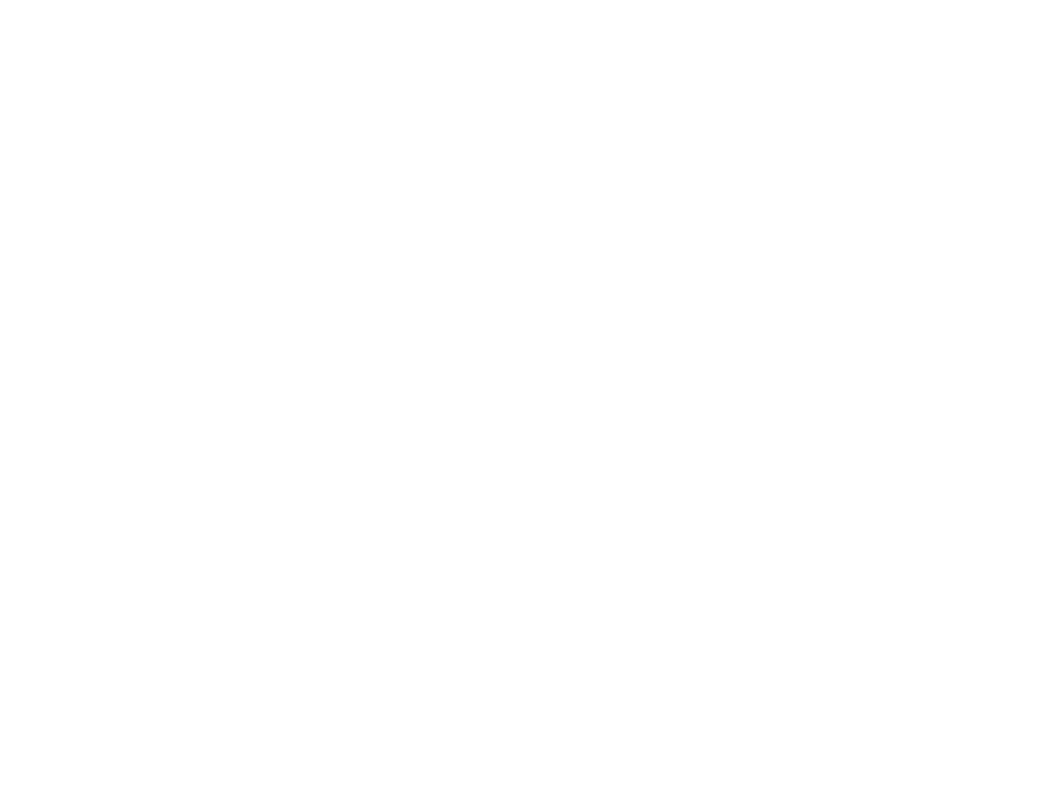
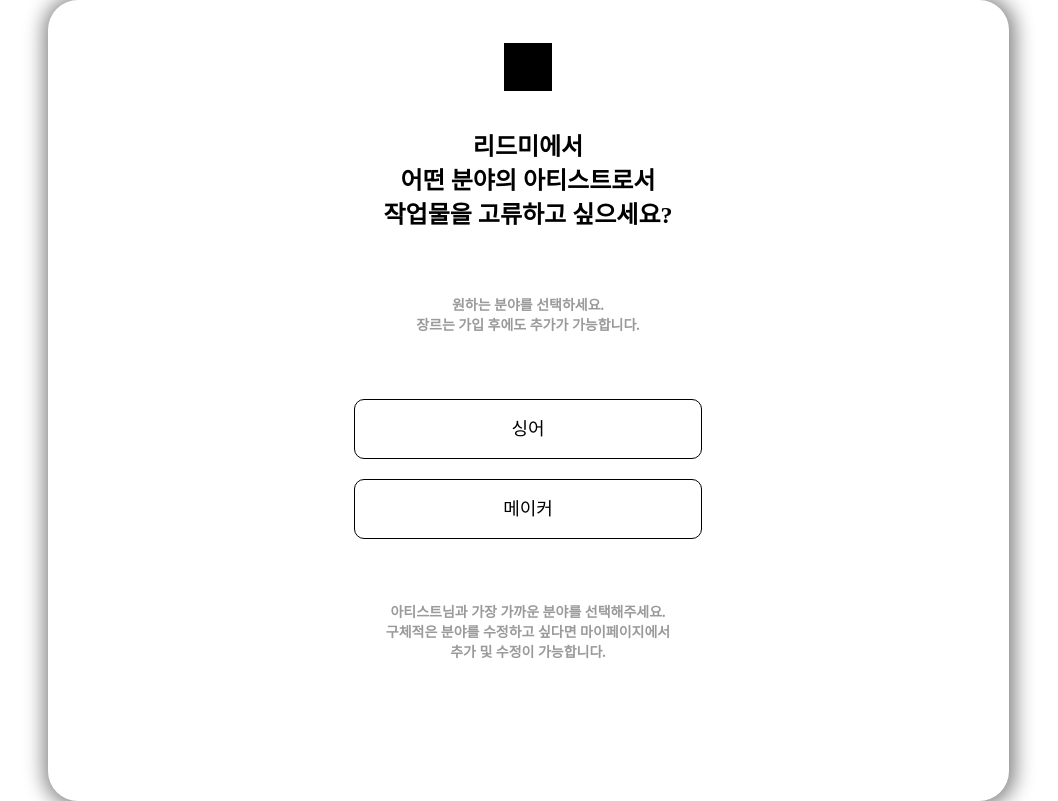
Before and after one commit to LegendOfTeam2/Front-end, a React (Create React App) app: page /Userposition in a window 1280 px wide. Before the commit this address had no page. Shown: the whole page, without its empty margins (112-1170 px from the left). Built offline with nearby package versions, Linux system fonts and the light colour scheme.

Commit message:
Create) Userposition 추가 css 작업 완료
components/Userposition css 작업 완료 header css 분리 완료

이슈없음

```diff
--- /dev/null
+++ b/src/assets/styles/elements/Header.styled.js
@@ -0,0 +1,92 @@
+import styled from "styled-components";
+
+
+export const HeaderContainerDiv = styled.div`
+  width: 100%;
+  display: flex;
+  justify-content: center;
+`;
+
+export const HeaderContainer = styled.div`
+  width: ${(props) => props.theme.deviceSizes.tabletL};
+  height: auto;
+  display: flex;
+  flex-direction: column;
+  border-radius: 5px;
+  padding: 24px;
+  margin-top: 64px;
+  background-color: #eeeceb;
+`;
+
+export const HeaderDiv = styled.div`
+  width: 976px;
+  height: auto;
+  display: flex;
+  background-color: rgba(255, 255, 255, 1);
+  border-radius: 5px;
+  padding: 8px;
+  flex-direction: row;
+  gap: 41px;
+  align-items: center;
+  border-radius: 10px;
+`;
+
+export const LogoDiv = styled.div`
+  width: 48px;
+  height: 48px;
+
+
+  background-color: black;
+`;
+
+export const SearchDiv = styled.div`
+  width: 524px;
+  height: 36px;
+  border-radius: 44px;
+  display: flex;
+  flex-direction: row;
+  background-color: white;
+  align-items: center;
+  gap: 15px;
+  background: #F4F4F4;
+  position: relative;
+`;
+
+export const SearchIconDiv = styled.div`
+  height: 20px;
+  margin-left: 16px;
+  position: absolute;
+`;
+
+export const LeftDiv = styled.div`
+
+  display: flex;
+  flex-direction: row;
+  margin-left: 22px;
+  gap: 15px;
+  align-items: center;
+`;
+
+export const RightDiv = styled.div`
+  display: flex;
+  flex-direction: row;
+  gap: 15px;
+  align-items: center;
+`;
+
+export const ProfileDiv = styled.div`
+  width: 42px;
+  height: 42px;
+`;
+
+export const ProfileImg = styled.img`
+  width: 42px;
+  height: 42px;
+  border-radius: 50%;
+`;
+
+export const BtmDiv = styled.div`
+  display: flex;
+  flex-direction: row;
+  gap: 3px;
+`;
--- /dev/null
+++ b/src/assets/styles/elements/Userposition.styled.js
@@ -0,0 +1,100 @@
+import styled from "styled-components";
+
+export const UserContainer = styled.div`
+  width: 100%;
+  height: auto;
+  display: flex;
+  justify-content: center;
+`;
+export const UserInBox = styled.div`
+  width: 961px;
+  height: auto;
+  display: flex;
+  justify-content: center;
+  flex-direction: column;
+  padding: 43px;
+  border-radius: 30px;
+  box-shadow: 1px 1px 20px 5px grey;
+`;
+export const LogoDiv = styled.div`
+  width: 100%;
+  height: auto;
+  display: flex;
+  justify-content: center;
+`;
+
+export const LogoDivDiv = styled.div`
+  width: 48px;
+  height: 48px;
+
+  background-color: black;
+`;
+export const TopTextDiv = styled.div`
+  width: 100%;
+  height: auto;
+  display: flex;
+  justify-content: center;
+  flex-direction: column;
+  text-align: center;
+  margin-top: 39px;
+`;
+export const TopTextSpan = styled.span`
+  font-size: ${(props) => props.theme.fontSizes.xxxl};
+  line-height: ${(props) => props.theme.lineHeight.xxxl};
+  font-weight: ${(props) => props.theme.fontWeight.Bold}; ;
+`;
+
+export const TopSmTextDiv = styled.div`
+  width: 100%;
+  height: auto;
+  display: flex;
+  justify-content: center;
+  flex-direction: column;
+  text-align: center;
+  margin-top: 64px;
+`;
+export const TopSmTextSpan = styled.span`
+  font-size: ${(props) => props.theme.fontSizes.sm};
+  line-height: ${(props) => props.theme.lineHeight.xs};
+  font-weight: ${(props) => props.theme.fontWeight.Medium};
+  color: #9a9a9a;
+`;
+
+export const TopBtmDiv = styled.div`
+  width: 100%;
+  height: auto;
+  display: flex;
+  justify-content: center;
+  flex-direction: column;
+  text-align: center;
+  margin-top: 63px;
+  gap: 20px;
+`;
+
+export const TopBtmDivDiv = styled.div`
+  width: 100%;
+  height: auto;
+  display: flex;
+  justify-content: center;
+  flex-direction: column;
+  text-align: center;
+  margin-top: 63px;
+  gap: 20px;
+`;
+
+export const BtmSmTextDiv = styled.div`
+  width: 100%;
+  height: auto;
+  display: flex;
+  justify-content: center;
+  flex-direction: column;
+  text-align: center;
+  margin-top: 64px;
+  margin-bottom: 95px;
+`;
+export const BtmSmTextSpan = styled.span`
+  font-size: ${(props) => props.theme.fontSizes.sm};
+  line-height: ${(props) => props.theme.lineHeight.xs};
+  font-weight: ${(props) => props.theme.fontWeight.Medium};
+  color: #9a9a9a;
+`;
--- a/src/components/Header.js
+++ b/src/components/Header.js
@@ -1,7 +1,26 @@
-import styled from "styled-components";
+// React
+
+// Package
+import { FiSearch } from "react-icons/fi";
+
+// Element
 import Button from "../elements/Button";
 import Input from "../elements/Input";
-import { FiSearch } from "react-icons/fi";
+
+// styled
+import {
+  BtmDiv,
+  HeaderContainer,
+  HeaderContainerDiv,
+  HeaderDiv,
+  LeftDiv,
+  LogoDiv,
+  ProfileDiv,
+  ProfileImg,
+  RightDiv,
+  SearchDiv,
+  SearchIconDiv,
+} from "../assets/styles/elements/Header.styled";
 
 const Header = () => {
   return (
@@ -22,14 +41,13 @@
                     height: "36px",
                     border: "0px solid black",
                     outline: "none",
-                    bg_color: '#F4F4F4',
-                    bd_radius: '44px',
-                    pd_left: '50px'
+                    bg_color: "#F4F4F4",
+                    bd_radius: "44px",
+                    pd_left: "50px",
                   }}
-                  _placeholder={'Search'}
+                  _placeholder={"Search"}
                 />
               </SearchDiv>
-
             </LeftDiv>
             <RightDiv>
               <ProfileDiv>
@@ -47,7 +65,6 @@
                     bd_radius: "11px",
                     color: "rgba(255, 255, 255, 1)",
                     ft_size: "12px",
-
                   }}
                   _text={"업로드"}
                 />
@@ -72,95 +89,3 @@
 };
 
 export default Header;
-
-/* font-size: ${(props) => props.theme.fontSizes.small}; */
-
-const HeaderContainerDiv = styled.div`
-  width: 100%;
-  display: flex;
-  justify-content: center;
-`;
-
-const HeaderContainer = styled.div`
-  width: ${(props) => props.theme.deviceSizes.tabletL};
-  height: auto;
-  display: flex;
-  flex-direction: column;
-  border-radius: 5px;
-  padding: 24px;
-  margin-top: 64px;
-  background-color: #eeeceb;
-`;
-
-const HeaderDiv = styled.div`
-  width: 976px;
-  height: auto;
-  display: flex;
-  background-color: rgba(255, 255, 255, 1);
-  border-radius: 5px;
-  padding: 8px;
-  flex-direction: row;
-  gap: 41px;
-  align-items: center;
-  border-radius: 10px;
-`;
-
-const LogoDiv = styled.div`
-  width: 48px;
-  height: 48px;
-
-
-  background-color: black;
-`;
-
-const SearchDiv = styled.div`
-  width: 524px;
-  height: 36px;
-  border-radius: 44px;
-  display: flex;
-  flex-direction: row;
-  background-color: white;
-  align-items: center;
-  gap: 15px;
-  background: #F4F4F4;
-  position: relative;
-`;
-
-const SearchIconDiv = styled.div`
-  height: 20px;
-  margin-left: 16px;
-  position: absolute;
-`;
-
-const LeftDiv = styled.div`
-
-  display: flex;
-  flex-direction: row;
-  margin-left: 22px;
-  gap: 15px;
-  align-items: center;
-`;
-
-const RightDiv = styled.div`
-  display: flex;
-  flex-direction: row;
-  gap: 15px;
-  align-items: center;
-`;
-
-const ProfileDiv = styled.div`
-  width: 42px;
-  height: 42px;
-`;
-
-const ProfileImg = styled.img`
-  width: 42px;
-  height: 42px;
-  border-radius: 50%;
-`;
-
-const BtmDiv = styled.div`
-  display: flex;
-  flex-direction: row;
-  gap: 3px;
-`;
--- /dev/null
+++ b/src/pages/Userposition.js
@@ -0,0 +1,92 @@
+// React
+
+// Redux
+
+// Package
+
+// Element
+import Button from "../elements/Button";
+
+// styled
+import {
+  BtmSmTextDiv,
+  BtmSmTextSpan,
+  LogoDiv,
+  LogoDivDiv,
+  TopBtmDiv,
+  TopSmTextDiv,
+  TopSmTextSpan,
+  TopTextDiv,
+  TopTextSpan,
+  UserContainer,
+  UserInBox,
+} from "../assets/styles/elements/Userposition.styled";
+
+
+
+const Userposition = () => {
+  return (
+    <UserContainer>
+      <UserInBox>
+        <LogoDiv>
+          <LogoDivDiv></LogoDivDiv>
+        </LogoDiv>
+        <TopTextDiv>
+          <TopTextSpan>리드미에서</TopTextSpan>
+          <TopTextSpan>어떤 분야의 아티스트로서</TopTextSpan>
+          <TopTextSpan>작업물을 고류하고 싶으세요?</TopTextSpan>
+        </TopTextDiv>
+
+        <TopSmTextDiv>
+          <TopSmTextSpan>원하는 분야를 선택하세요.</TopSmTextSpan>
+          <TopSmTextSpan>장르는 가입 후에도 추가가 가능합니다.</TopSmTextSpan>
+        </TopSmTextDiv>
+
+        <TopBtmDiv>
+          <div>
+            <Button
+              _style={{
+                width: "348px",
+                height: "60px",
+                bg_color: "rgba(255, 255, 255, 1)",
+                bd_radius: "10px",
+                color: "rgba(0, 0, 0, 1)",
+                ft_weight: "500",
+                ft_size: "18px",
+                bd_px: "1.5px",
+              }}
+              _text={"싱어"}
+            />
+          </div>
+          <div>
+            <Button
+              _style={{
+                width: "348px",
+                height: "60px",
+                bg_color: "rgba(255, 255, 255, 1)",
+                bd_radius: "10px",
+                color: "rgba(0, 0, 0, 1)",
+                ft_weight: "500",
+                ft_size: "18px",
+                bd_px: "1.5px",
+              }}
+              _text={"메이커"}
+            />
+          </div>
+        </TopBtmDiv>
+
+        <BtmSmTextDiv>
+          <BtmSmTextSpan>
+            아티스트님과 가장 가까운 분야를 선택해주세요.
+          </BtmSmTextSpan>
+          <BtmSmTextSpan>
+            구체적은 분야를 수정하고 싶다면 마이페이지에서
+          </BtmSmTextSpan>
+          <BtmSmTextSpan>추가 및 수정이 가능합니다.</BtmSmTextSpan>
+        </BtmSmTextDiv>
+      </UserInBox>
+    </UserContainer>
+  );
+};
+
+export default Userposition;
--- a/src/shared/App.js
+++ b/src/shared/App.js
@@ -1,16 +1,23 @@
+// React
+import { lazy, Suspense } from "react";
+
+//packages
+import { Routes, Route } from "react-router-dom";
 // Page
-import Main from '../pages/Main';
-import SignIn from '../pages/SignIn';
-
+import Main from "../pages/Main";
+import SignIn from "../pages/SignIn";
+const Userposition = lazy(() => import("../pages/Userposition"));
 // Packages
-import { Routes, Route } from 'react-router-dom';
 
 function App() {
   return (
-    <Routes>
-      <Route path='/' exact='true' element={<Main />} />
-      <Route path='/signin' exact='true' element={<SignIn />} />
-    </Routes>
+    <Suspense>
+      <Routes>
+        <Route path='/' exact='true' element={<Main />} />
+        <Route path='/signin' exact='true' element={<SignIn />} />
+        <Route path='/Userposition' exact='true' element={<Userposition />} />
+      </Routes>
+    </Suspense>
   );
 }
 
--- a/src/shared/theme.js
+++ b/src/shared/theme.js
@@ -12,7 +12,8 @@
 };
 
 const lineHeight = {
-  xs: "18px",
+  xxs: "18px",
+  xs:"20px",
   sm: "22px",
   base: "24px",
   lg: "28px",
```
